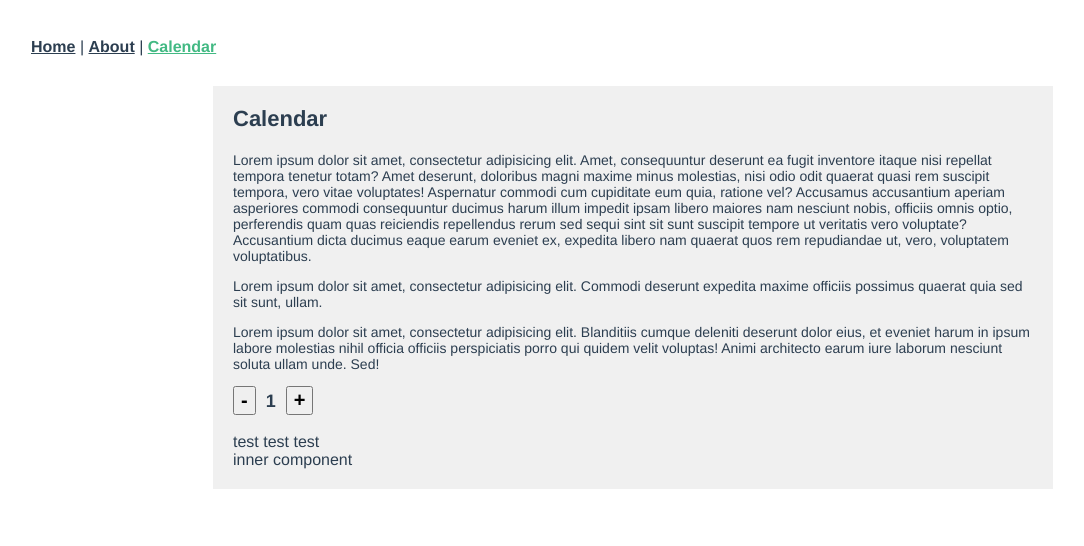
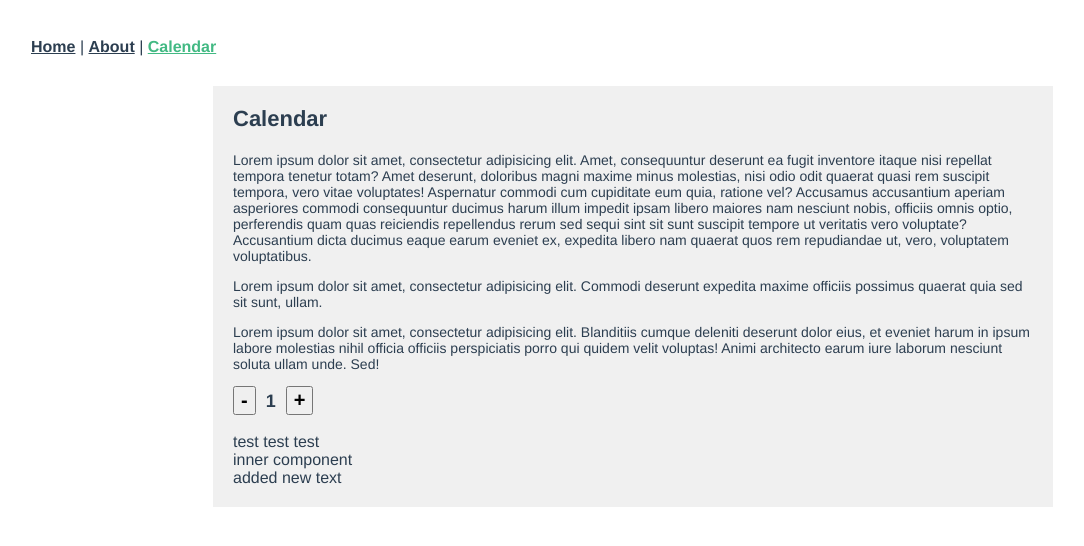
Before and after one commit to evgen904/repa1, a Vue app: page /repa1/calendar in a window 1280 px wide. Shown: the top 546 px of the page, without its empty margins (7-1091 px from the left). Built offline with nearby package versions, Linux system fonts and the light colour scheme.

Commit message:
added text - test

```diff
--- a/src/components/Test.vue
+++ b/src/components/Test.vue
@@ -1,7 +1,8 @@
 <template>
   <div>
     test test test <br>
-    inner component
+    inner component <br>
+    added new text
   </div>
 </template>
 
```
